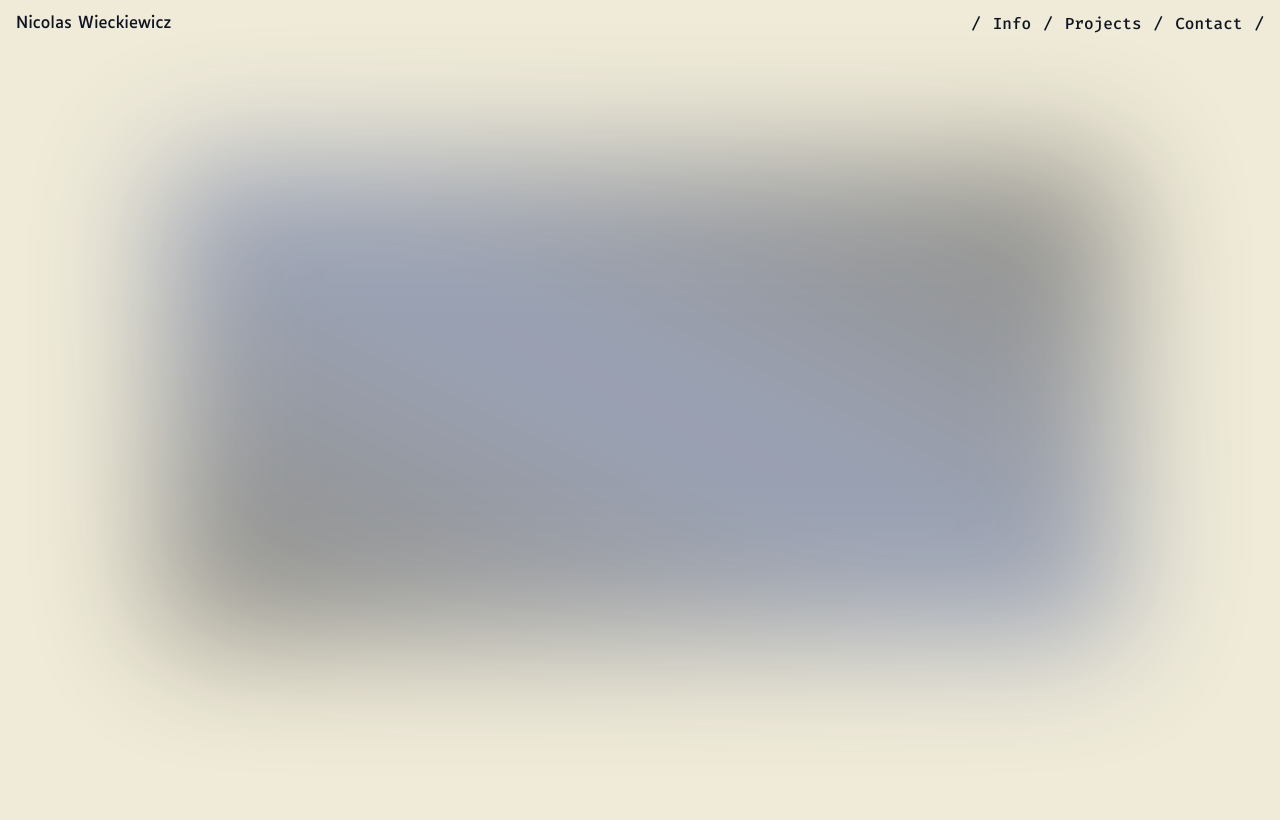
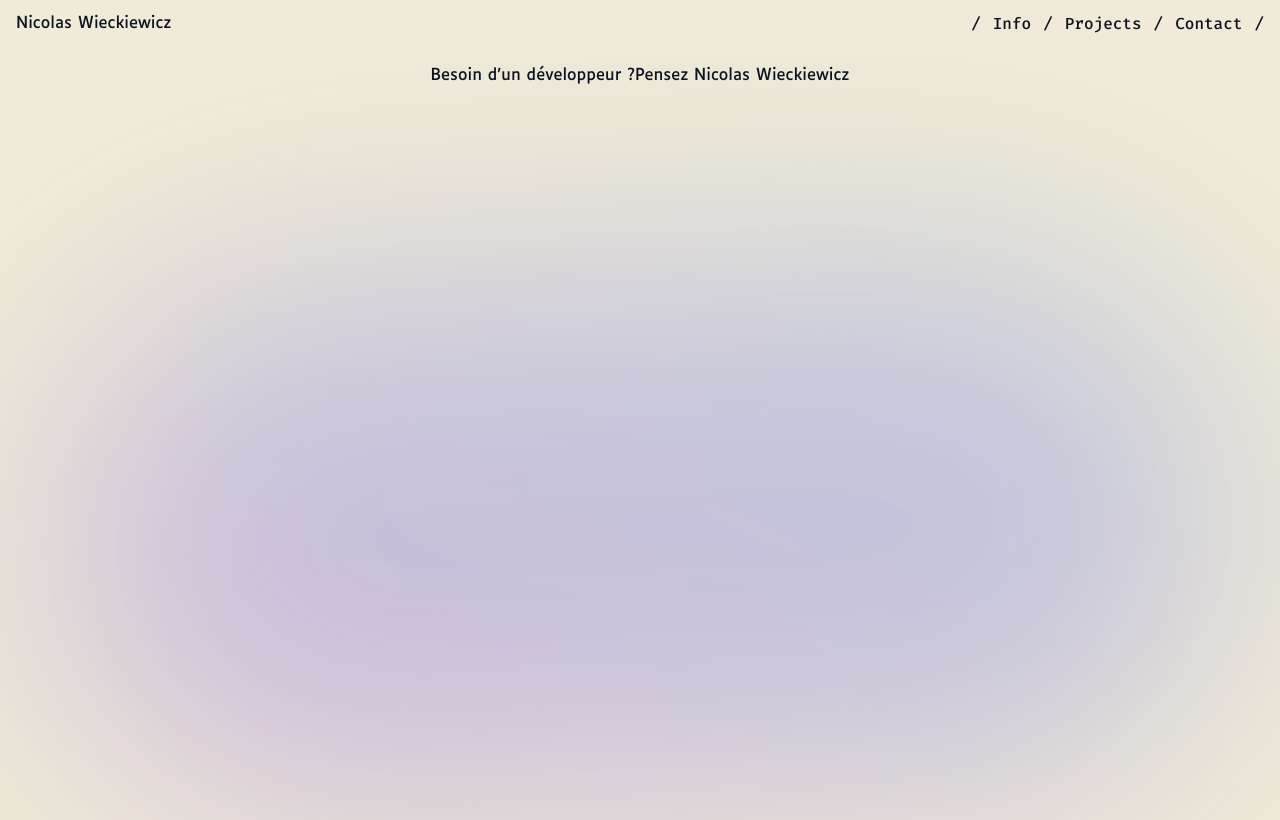
Before and after one commit to SAWKIT-17/portfolio, a Next.js app: page / in a window 1280 px wide. Built offline with nearby package versions, Linux system fonts and the light colour scheme.

Commit message:
Blur light effect added

```diff
--- a/app/components/homepage.js
+++ b/app/components/homepage.js
@@ -1,7 +1,12 @@
 import React from "react";
 
 function Homepage() {
-
+    return (
+        <div>
+            <span>Besoin d'un développeur ?</span>
+            <span>Pensez Nicolas Wieckiewicz</span>
+        </div>
+    );
 }
 
 export default Homepage;
--- a/app/page.js
+++ b/app/page.js
@@ -8,7 +8,7 @@ export default function Home() {
       <Topbar />
       <main className="flex flex-col justify-center h-screen overflow-hidden">
         <div className="flex justify-center py-4 px-2 md:px-4 lg:px-10 xl:px-20 md:mx-4 lg:mx-10 xl:mx-20 md:mb-2 lg:mb-6 h-full max-h-full overflow-y-scroll overflow-x-hidden">
-          <div className="absolute inset-40 bg-gradient-to-tr from-black via-blue-900 to-black blur-3xl opacity-40"></div>
+          <div className="pointer-events-none absolute bottom-0 mx-auto h-full w-3/4 max-w-screen-2xl -rotate-2 touch-none rounded-full bg-gradient-to-tr opacity-25 blur-[8rem] lg:h-4/6 lg:w-11/12 from-violet-700 to-blue-600"></div>
           <Homepage />
         </div>
       </main>
```
